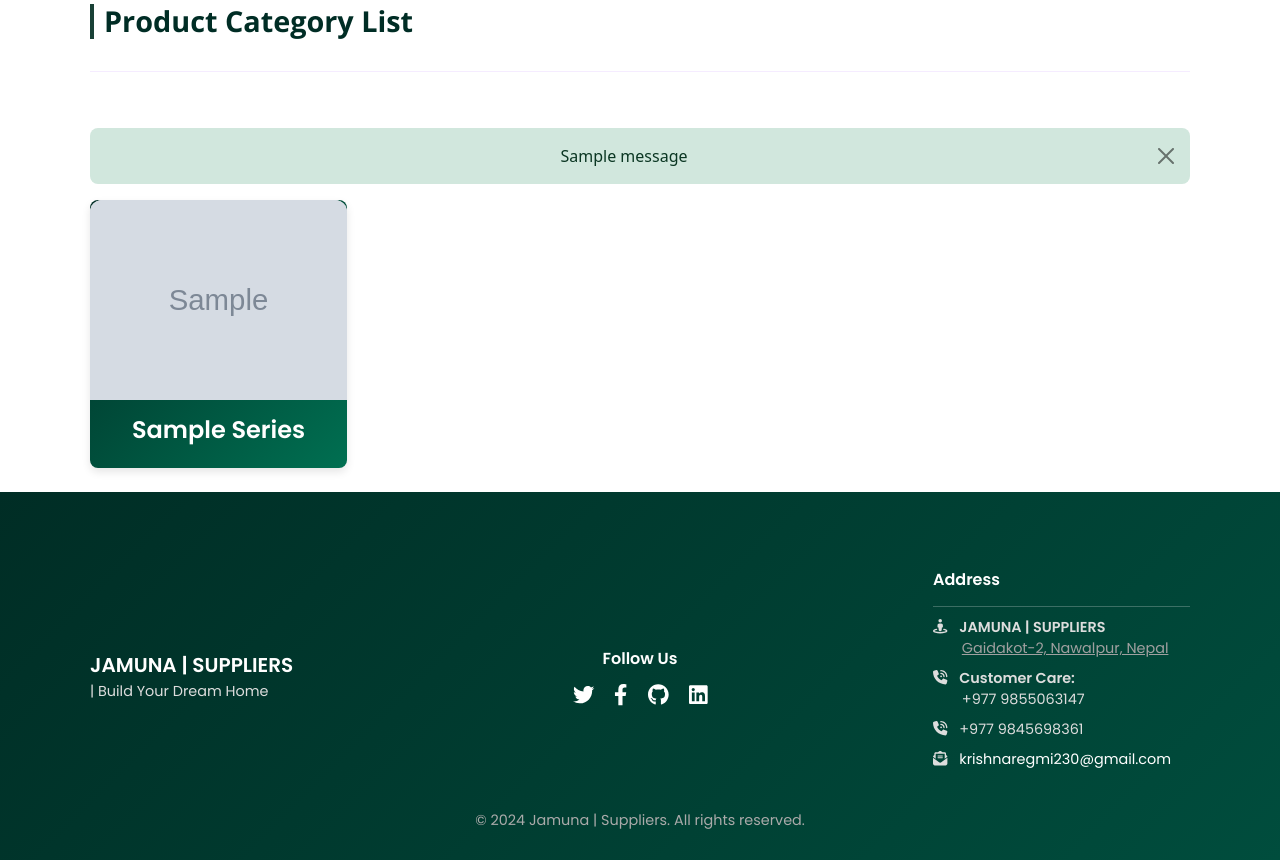
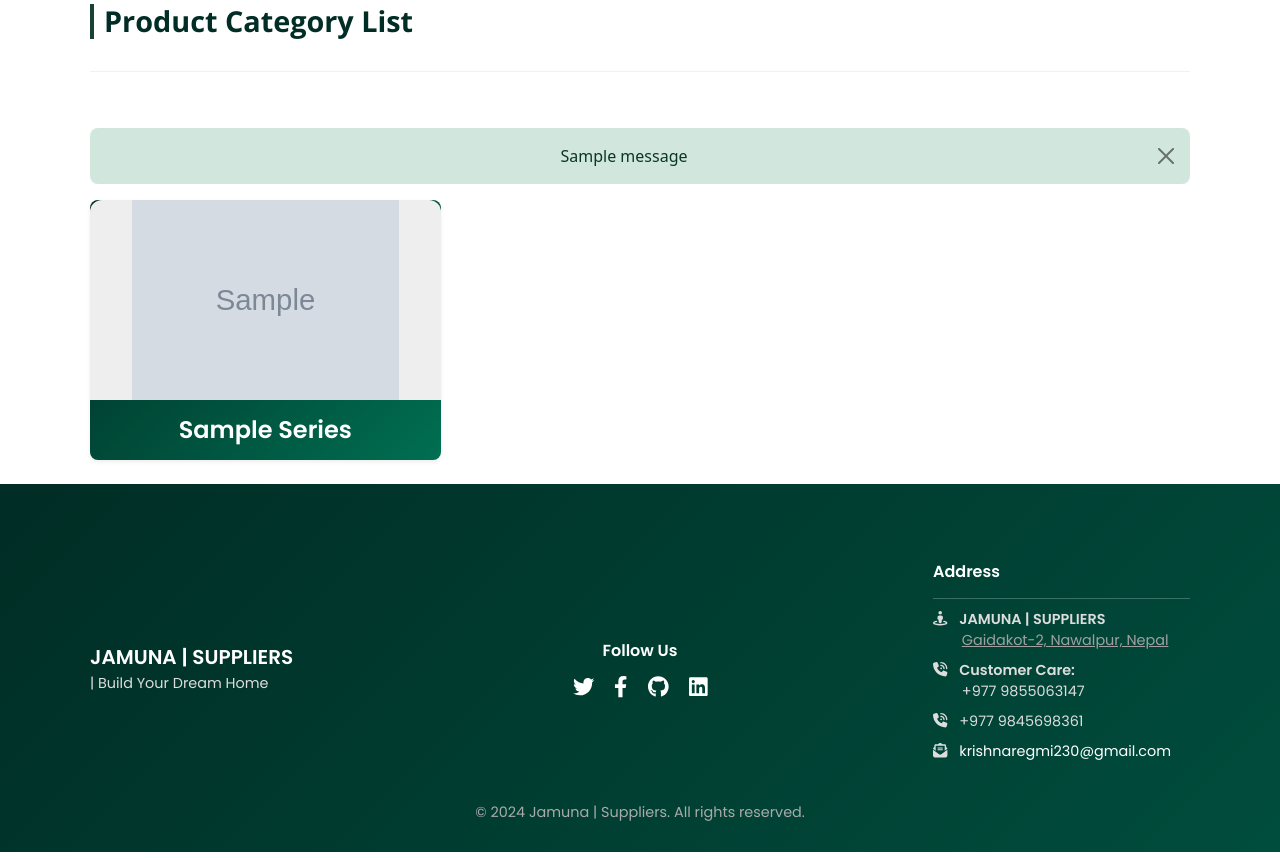
Before and after one commit to KushalRegmi61/MEDHA_Enterprises, a Flask app: page /products_category in a window 1280 px wide. Shown: the part 176-1036 px from the top of the page. Run offline with Flask 3, Linux system fonts and the light colour scheme; tables that the repository leaves empty hold one stand-in row (values such as "Sample post"); grey boxes marked "Sample" are stand-in pictures; one stand-in notice (Sample message) is shown; some libraries are stand-ins or nearby versions.

Commit message:
update the link for the <img.> and resize the image

```diff
--- a/templates/products_category.html
+++ b/templates/products_category.html
@@ -29,13 +29,24 @@
   <!-- Product Categories -->
   <div class="row g-4">
     {% for category, image_url in category_images.items() %}
-    <div class="col-lg-3 col-md-4 col-sm-6">
+    <div class="col-lg-4 col-md-4 col-sm-6">
       <a href="{{ url_for('products', category=category) }}" class="category-card-link">
-        <div class="card category-card">
-          <img src="{{ url_for('static', filename=image_url) }}" class="card-img-top" alt="{{ category }}"  style="background-color: #eee; border-radius: 12px 12px 0 0;">
-          <div class="card-body text-center">
-            <h5 class="card-title">{{ category }} Series</h5>
+        <div class="card category-card shadow-sm ">
+          <!-- Top part of the card with image -->
+          <div class="card-img-top d-flex justify-content-center align-items-center"
+            style="background-color: #eee; border-radius: 12px 12px 0 0; height: 200px; overflow: hidden;">
+          <img src="{{image_url}}"
+              alt="{{ category }}"
+              class="img-fluid"
+              style="max-width: 100%; max-height: 100%; object-fit: contain;">
           </div>
+
+
+          <!-- Card body -->
+          <div class="card-body text-center  text-white">
+            <h5 class="card-title mb-0">{{ category }} Series</h5>
+          </div>
+
         </div>
       </a>
     </div>
```
